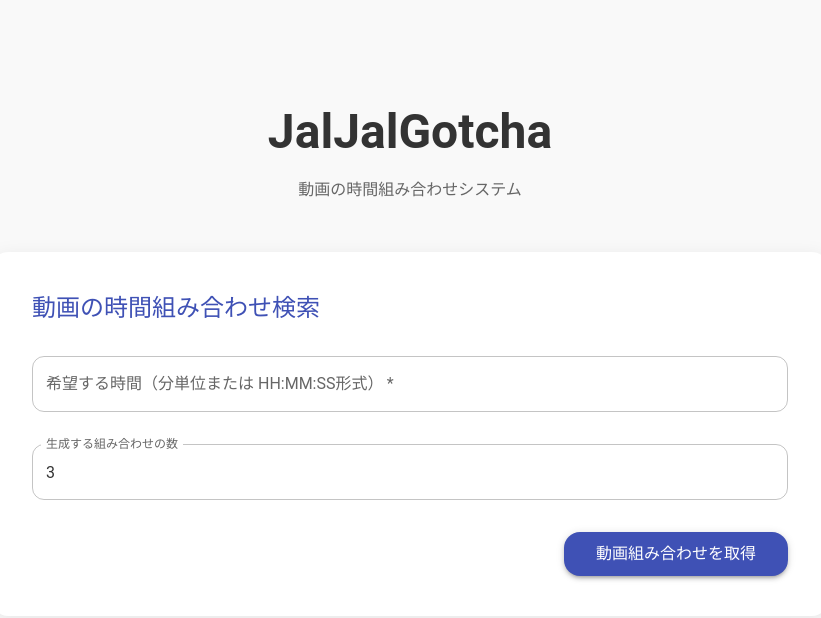
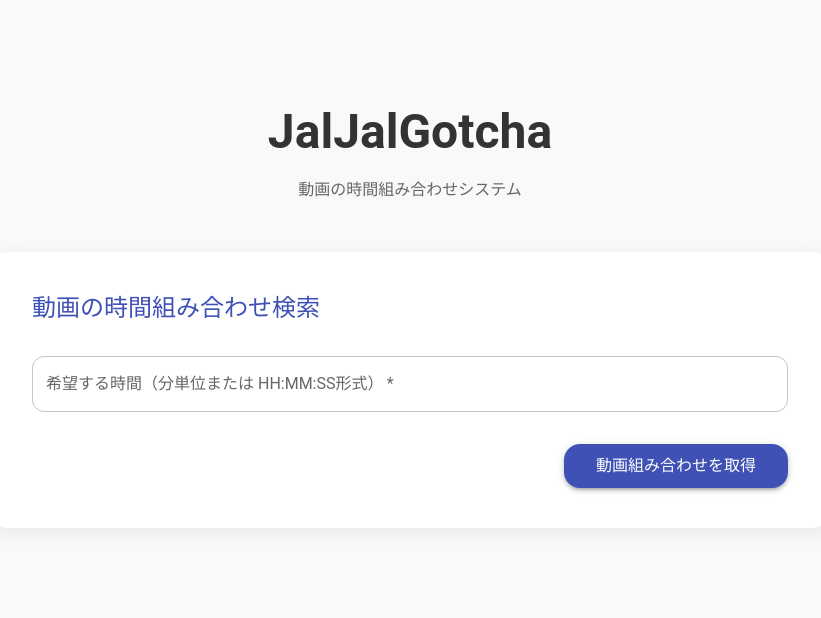
Before and after one commit to leaf-tkmmm/jaljalgotcha, a React (Vite) app in the folder client/: page / in a window 1280 px wide. Shown: the top 618 px of the page, without its empty margins (230-1051 px from the left). Built offline with nearby package versions, Linux system fonts and the light colour scheme; no server answers; some icons are missing; the HTML template or start-up script is replaced by a standard one.

Commit message:
生成の数を常に1に。

```diff
--- a/client/src/components/DurationForm.tsx
+++ b/client/src/components/DurationForm.tsx
@@ -16,7 +16,8 @@ interface DurationFormProps {
 
 const DurationForm: React.FC<DurationFormProps> = ({ onSubmit, isLoading }) => {
   const [duration, setDuration] = useState("");
-  const [attempts, setAttempts] = useState("3");
+  // Hardcoded attempts to 1
+  const [attempts] = useState("1");
 
   const handleSubmit = (e: React.FormEvent) => {
     e.preventDefault();
@@ -73,23 +74,6 @@ const DurationForm: React.FC<DurationFormProps> = ({ onSubmit, isLoading }) => {
               />
             </Box>
 
-            <Box sx={{ mb: 1 }}>
-              <TextField
-                fullWidth
-                label="生成する組み合わせの数"
-                type="number"
-                value={attempts}
-                onChange={(e) => setAttempts(e.target.value)}
-                inputProps={{ min: 1, max: 10 }}
-                variant="outlined"
-                sx={{
-                  "& .MuiOutlinedInput-root": {
-                    borderRadius: 1.5,
-                  },
-                }}
-              />
-            </Box>
-
           </>
 
           <Box
```
